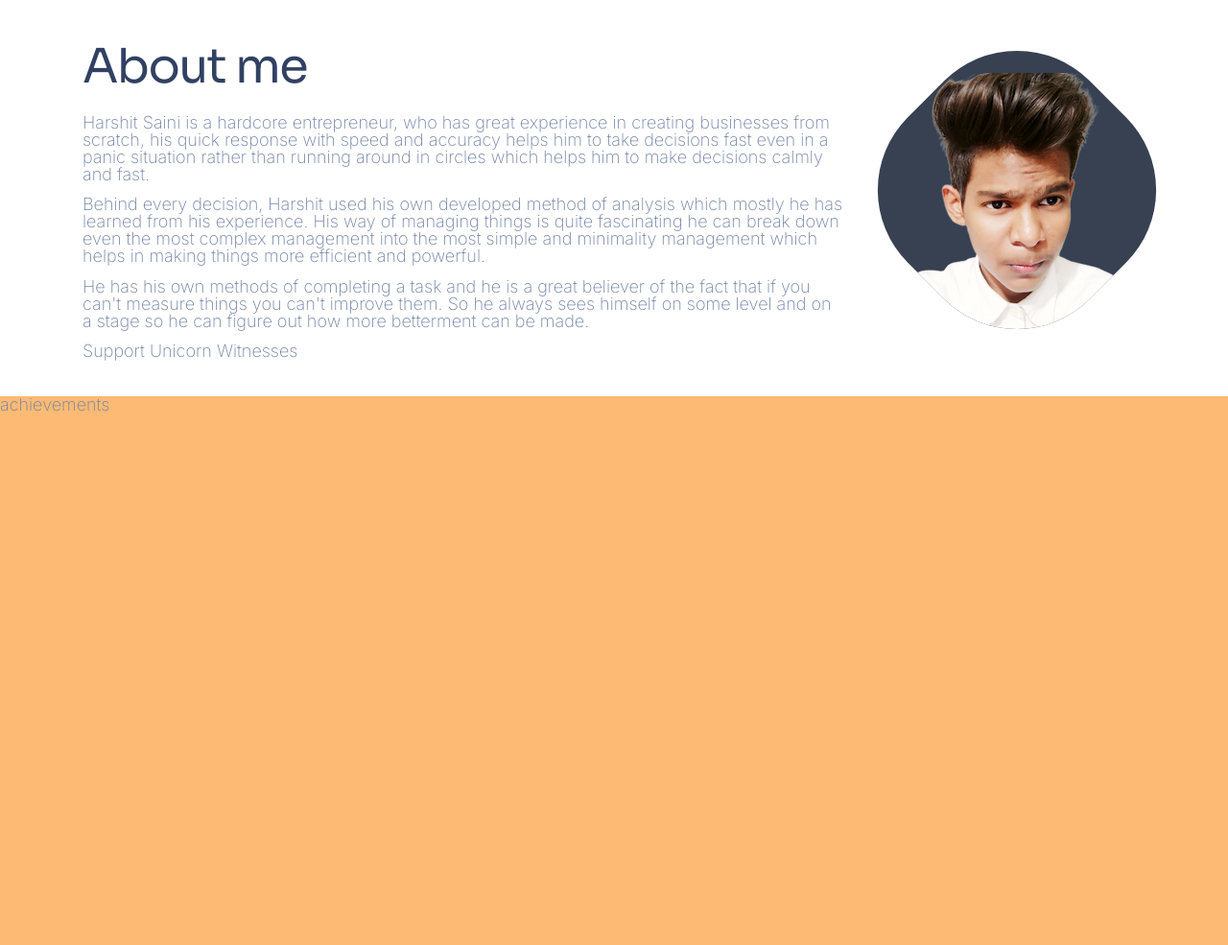
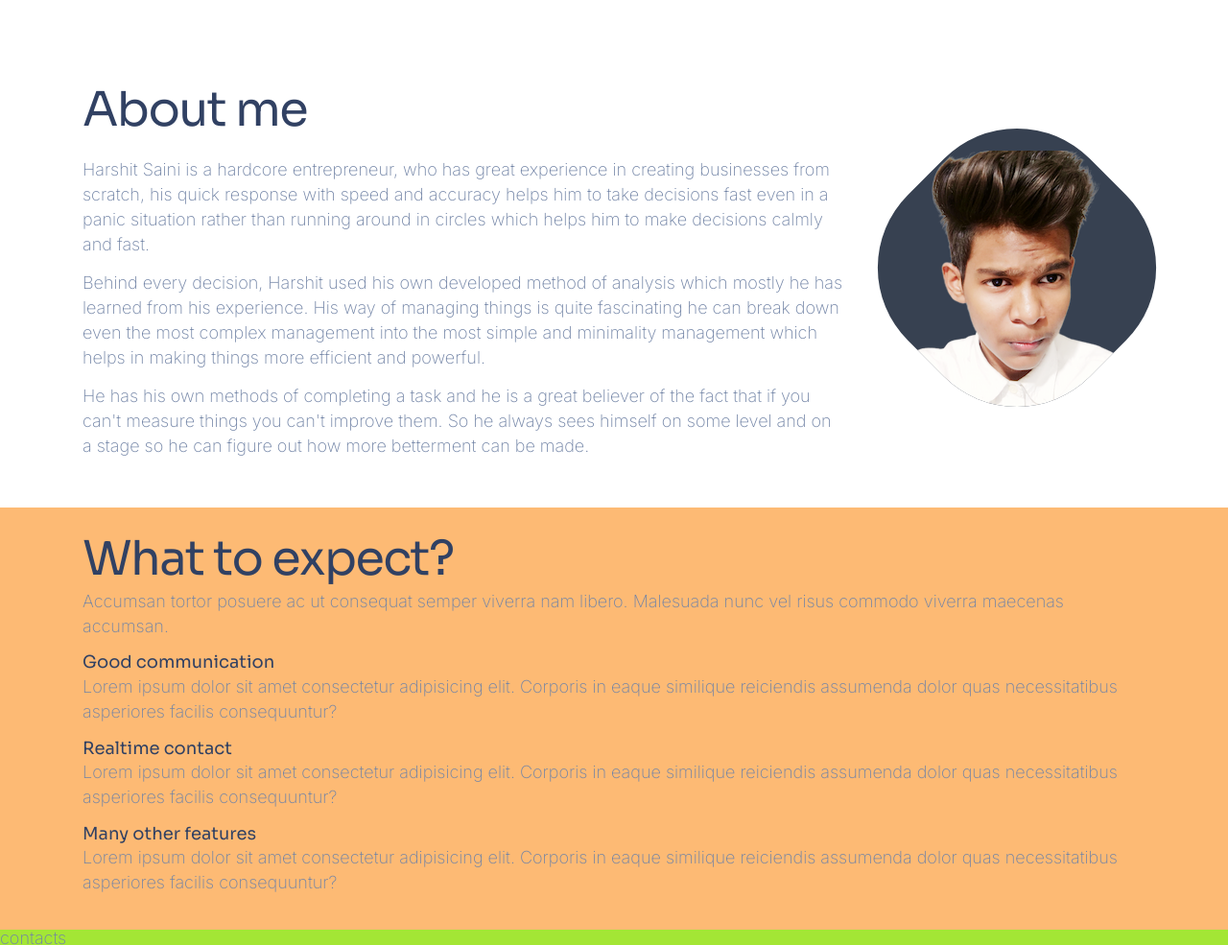
Before and after one commit to HakasLepehen/harshit_saini, a website: page index.html in a window 1280 px wide. Shown: the part 817-1802 px from the top of the page at 96% size. Drawn offline with Linux system fonts and the light colour scheme.

Commit message:
added some content

```diff
--- a/index.html
+++ b/index.html
@@ -78,7 +78,8 @@
         <div class="flex flex-col-reverse md:flex-row md:py-[20px]">
           <div class="py-4 md:py-4" data-wow-duration="1s" data-wow-delay=".1s">
             <h2 class="pb-2 md:py-4">About me</h2>
-            <p class="md:pr-10">Harshit Saini is a hardcore entrepreneur, who has great experience in creating businesses from scratch,
+            <p class="md:pr-10">Harshit Saini is a hardcore entrepreneur, who has great experience in creating
+              businesses from scratch,
               his quick response with speed and accuracy helps him to take decisions fast even in a panic situation
               rather than running around in circles which helps him to make decisions calmly and fast.
             </p>
@@ -91,8 +92,8 @@
             <p class="md:pr-10">
               He has his own methods of completing a task and he is a great believer of the fact that if you can't
               measure things you can't improve them. So he always sees himself on some level and on a stage so he can
-              figure out how more betterment can be made.</p>
-            <div>Support Unicorn Witnesses</div>
+              figure out how more betterment can be made.
+            </p>
           </div>
           <div class="img_block flex justify-center items-center">
             <div class="
@@ -120,7 +121,47 @@
       </div>
     </section>
 
-    <section class="achievements bg-orange-300">achievements</section>
+    <section class="expectations bg-orange-300 py-5">
+      <div class="container">
+        <div class="text">
+          <h2>What to expect?</h2>
+          <p>Accumsan tortor posuere ac ut consequat semper viverra nam libero. Malesuada nunc vel risus commodo viverra
+            maecenas accumsan.
+          </p>
+        </div>
+        <div class="cards">
+
+          <div>
+            <div>
+              <h4>Good communication</h4>
+              <p>Lorem ipsum dolor sit amet consectetur adipisicing elit. Corporis in eaque similique reiciendis
+                assumenda
+                dolor quas necessitatibus asperiores facilis consequuntur?
+              </p>
+            </div>
+          </div>
+          <div>
+            <div>
+              <h4>Realtime contact</h4>
+              <p>Lorem ipsum dolor sit amet consectetur adipisicing elit. Corporis in eaque similique reiciendis
+                assumenda
+                dolor quas necessitatibus asperiores facilis consequuntur?
+              </p>
+            </div>
+          </div>
+          <div>
+            <div>
+              <h4>Many other features</h4>
+              <p>Lorem ipsum dolor sit amet consectetur adipisicing elit. Corporis in eaque similique reiciendis
+                assumenda
+                dolor quas necessitatibus asperiores facilis consequuntur?
+              </p>
+            </div>
+          </div>
+
+        </div>
+      </div>
+    </section>
 
     <section class="contacts bg-lime-400 wow animate__backInDown">contacts</section>
 
@@ -128,6 +169,7 @@
 
   <footer class="wow">asd</footer>
   <script src="assets/js/main.js"></script>
+  <script async src="https://platform.twitter.com/widgets.js" charset="utf-8"></script>
 </body>
 
 </html>
--- a/src/main.css
+++ b/src/main.css
@@ -47,6 +47,7 @@ a {
 }
 
 p {
+  line-height: 1.45rem;
   margin-bottom: 0.75rem;
 }
 
@@ -56,6 +57,10 @@ section {
 
 .hero {
   height: 50vh;
+}
+
+.expectations {
+  height: auto;
 }
 
 .img_block {
@@ -69,6 +74,7 @@ section {
 .img_item {
   transform: rotate(-45deg) translateX(10px);
 }
+
 @media (orientation: landscape) {
   .img_block {
     height: 100%;
```
Also changed, not shown: assets/css/main.css.
